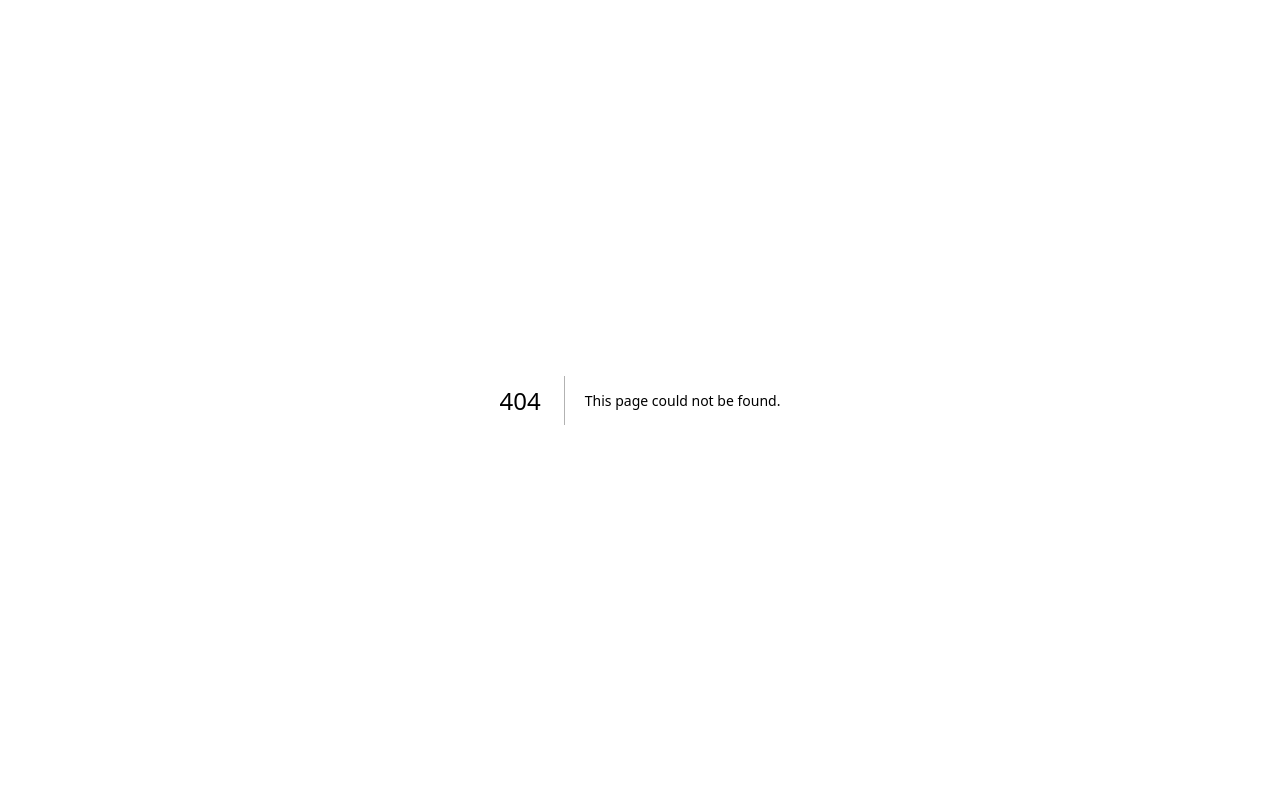
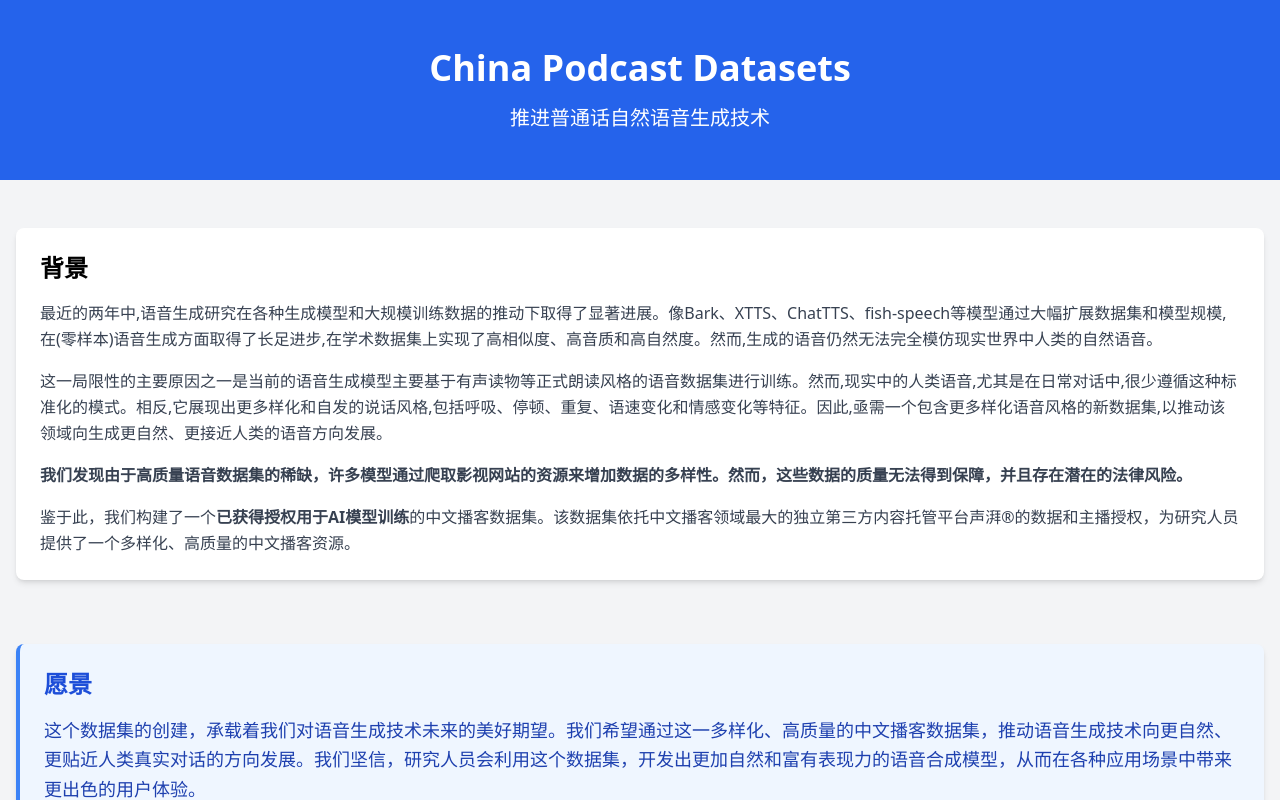
Before and after one commit to WavPub/chinese-podcasts-dataset, a Next.js app: page /china-podcast-datasets/ in a window 1280 px wide. Before the commit this address had no page. Shown: the top 800 px of the page. Built offline with nearby package versions, Linux system fonts and the light colour scheme.

Commit message:
-变更数据集名称 -更新样式

```diff
--- a/app/layout.js
+++ b/app/layout.js
@@ -2,7 +2,7 @@ import "./globals.css";
 
 
 export const metadata = {
-  title: "China Podcast Tiny Datasets",
+  title: "China Podcast Datasets",
   description: "推进普通话自然语音生成技术",
 };
 
--- a/app/page.js
+++ b/app/page.js
@@ -91,7 +91,7 @@ export default function Home() {
       <div className="bg-gray-100 min-h-screen">
         <header className="bg-blue-600 text-white py-12 px-4">
           <div className="container mx-auto text-center">
-            <h1 className="text-4xl font-bold mb-4">China Podcast Tiny Datasets</h1>
+            <h1 className="text-4xl font-bold mb-4">China Podcast Datasets</h1>
             <p className="text-xl">推进普通话自然语音生成技术</p>
           </div>
         </header>
@@ -300,11 +300,11 @@ export default function Home() {
                     </div>
                 ))}
               </div>
-              <div className="text-center">
-            <button
-                  className="bg-purple-500 text-white py-2 px-6 rounded-full text-lg font-semibold hover:bg-purple-700 transition duration-300">
-                <a href="https://om2lztg2mssownic.mikecrm.com/4178Ebv">您是播客创作者？点此授权数据，获得收益！</a>
-              </button>
+              <div className="text-center mt-8">
+                <button
+                      className="bg-purple-500 text-white py-2 px-6 rounded-full text-lg font-semibold hover:bg-purple-700 transition duration-300">
+                    <a href="https://om2lztg2mssownic.mikecrm.com/4178Ebv">您是播客创作者？点此授权数据，获得收益！</a>
+                </button>
             </div>
             </div>
           </section>
--- a/local_image_loader.js
+++ b/local_image_loader.js
@@ -1,3 +1,3 @@
 export default function localImageLoader({ src, width, quality }) {
-    return `/china-podcast-tiny-web/images/${src}?w=${width}&q=${quality || 75}`
+    return `/china-podcast-datasets/images/${src}?w=${width}&q=${quality || 75}`
 }
--- a/next.config.mjs
+++ b/next.config.mjs
@@ -1,8 +1,8 @@
 /** @type {import('next').NextConfig} */
 const nextConfig = {
     output: 'export',
-    basePath: "/china-podcast-tiny-web",
-    assetPrefix: "/china-podcast-tiny-web/",
+    basePath: "/china-podcast-datasets",
+    assetPrefix: "/china-podcast-datasets/",
     images: {
         loader:'custom',
         loaderFile: './local_image_loader.js',
```
